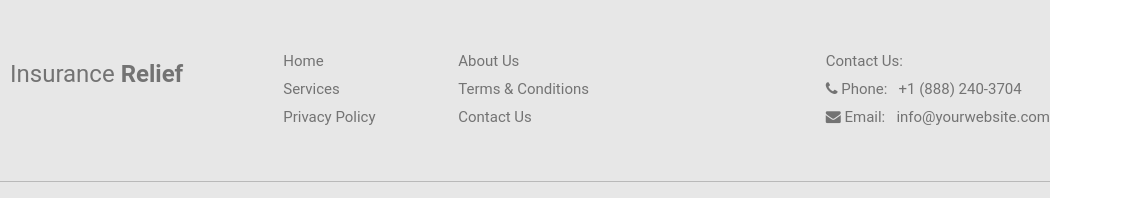
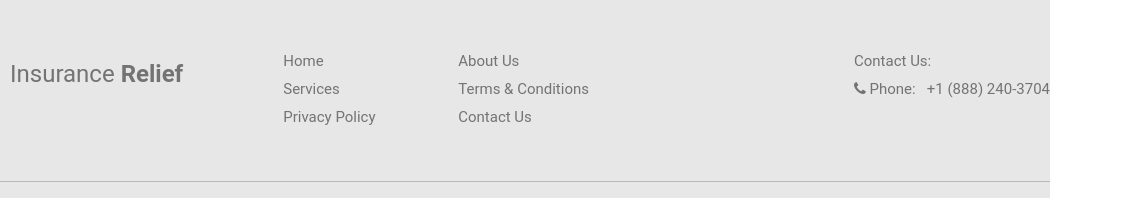
Before and after one commit to Luxorinvest/car-insurance, a plain HTML site: page index.html in a window 1280 px wide. Shown: the part 1036-1234 px from the top of the page, 140-1280 px from the left. Drawn offline with Linux system fonts and the light colour scheme.

Commit message:
Update index.html

```diff
--- a/index.html
+++ b/index.html
@@ -156,7 +156,7 @@
 				<div class="widget">
 					<p>Contact Us:</p>
 					<p><span class="fa fa-phone"></span> Phone: &nbsp; +1 (888) 240-3704</p>
-					<p><span class="fa fa-envelope"></span> Email: &nbsp; info@yourwebsite.com</p>
+
 				</div>
 			</div>
 
```
